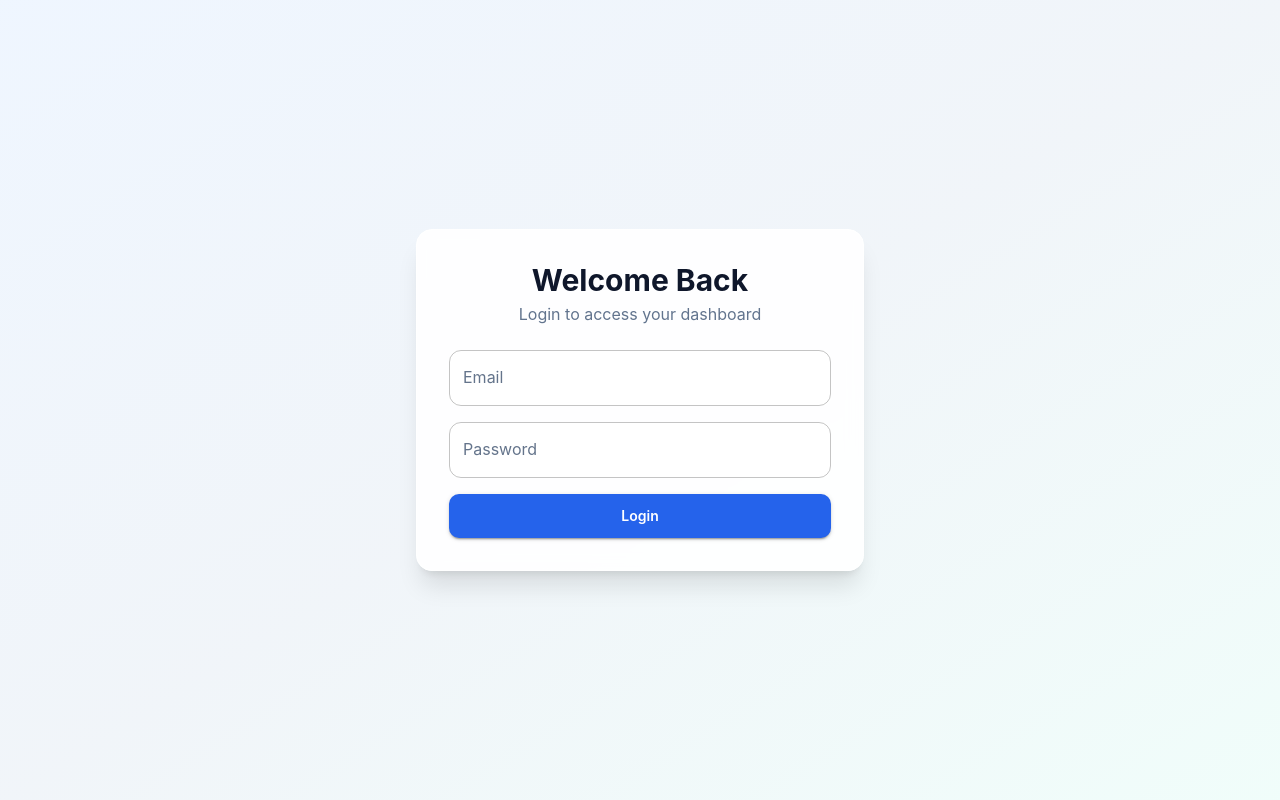
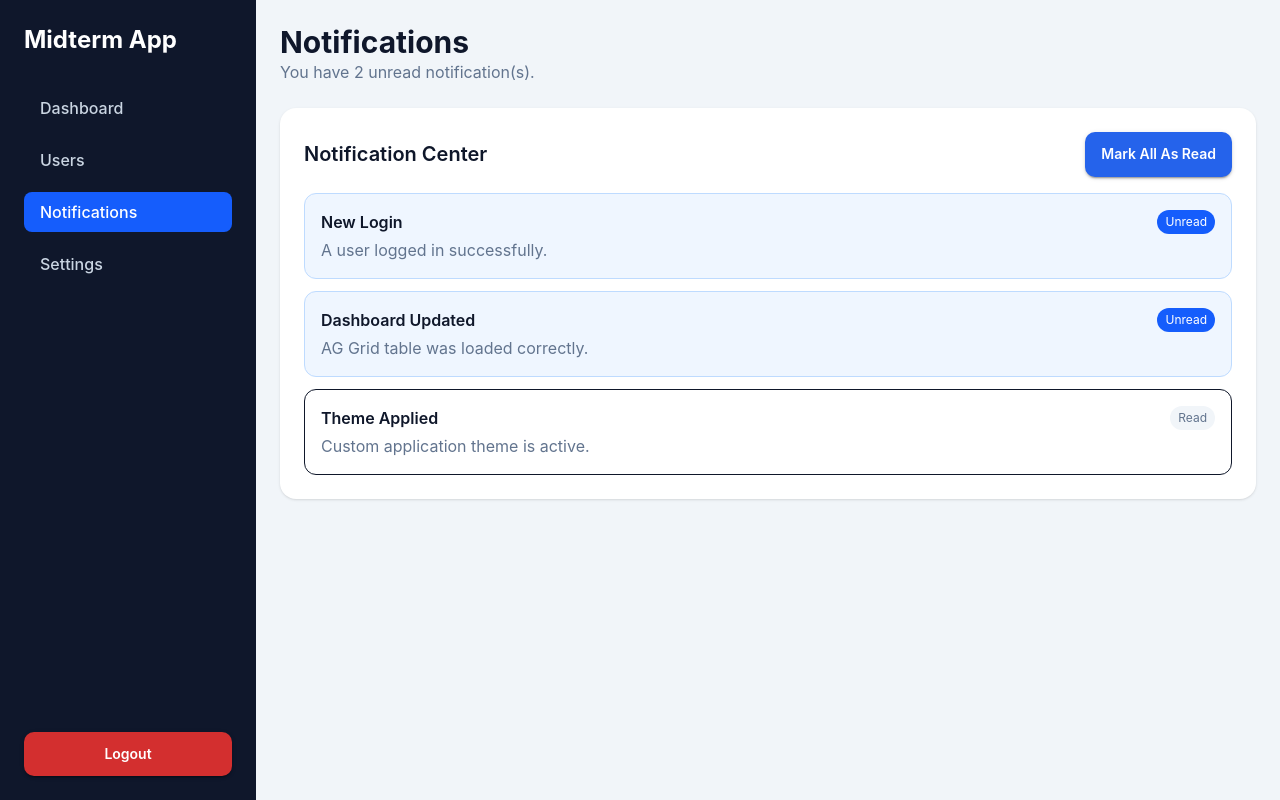
Before and after one commit to fyslhlu/midterm-project, a React (Vite) app: page /notifications in a window 1280 px wide. Before the commit this address led to /login. Built offline with nearby package versions, Linux system fonts and the light colour scheme.

Commit message:
Add functional dashboard pages

```diff
--- a/src/layouts/DashboardLayout.tsx
+++ b/src/layouts/DashboardLayout.tsx
@@ -1,19 +1,48 @@
-import { Outlet } from "react-router-dom";
+import { NavLink, Outlet, useNavigate } from "react-router-dom";
+import { Button } from "@mui/material";
+import { showSuccessToast } from "@/services/toastService";
 
 function DashboardLayout() {
+  const navigate = useNavigate();
+
+  const handleLogout = () => {
+    showSuccessToast("Logged out successfully");
+    navigate("/login");
+  };
+
+  const linkClass = ({ isActive }: { isActive: boolean }) =>
+    `px-4 py-2 rounded-lg font-medium transition ${
+      isActive
+        ? "bg-blue-600 text-white"
+        : "text-slate-300 hover:bg-slate-800 hover:text-white"
+    }`;
+
   return (
     <div className="min-h-screen flex bg-slate-100">
-      <aside className="w-64 bg-slate-900 text-white p-6 hidden md:block">
+      <aside className="w-64 bg-slate-900 text-white p-6 hidden md:flex md:flex-col">
         <h2 className="text-2xl font-bold mb-8">Midterm App</h2>
 
-        <nav className="flex flex-col gap-3">
-          <span className="bg-blue-600 px-4 py-2 rounded-lg font-medium">
+        <nav className="flex flex-col gap-3 flex-1">
+          <NavLink to="/dashboard" className={linkClass}>
             Dashboard
-          </span>
-          <span className="text-slate-300 px-4 py-2">Users</span>
-          <span className="text-slate-300 px-4 py-2">Reports</span>
-          <span className="text-slate-300 px-4 py-2">Settings</span>
+          </NavLink>
+
+          <NavLink to="/users" className={linkClass}>
+            Users
+          </NavLink>
+
+          <NavLink to="/notifications" className={linkClass}>
+            Notifications
+          </NavLink>
+
+          <NavLink to="/settings" className={linkClass}>
+            Settings
+          </NavLink>
         </nav>
+
+        <Button variant="contained" color="error" onClick={handleLogout}>
+          Logout
+        </Button>
       </aside>
 
       <main className="flex-1 p-6">
--- /dev/null
+++ b/src/pages/Notifications.tsx
@@ -0,0 +1,96 @@
+import { useState } from "react";
+import { Button } from "@mui/material";
+import { showSuccessToast } from "@/services/toastService";
+
+type NotificationItem = {
+  id: number;
+  title: string;
+  message: string;
+  read: boolean;
+};
+
+function Notifications() {
+  const [notifications, setNotifications] = useState<NotificationItem[]>([
+    {
+      id: 1,
+      title: "New Login",
+      message: "A user logged in successfully.",
+      read: false,
+    },
+    {
+      id: 2,
+      title: "Dashboard Updated",
+      message: "AG Grid table was loaded correctly.",
+      read: false,
+    },
+    {
+      id: 3,
+      title: "Theme Applied",
+      message: "Custom application theme is active.",
+      read: true,
+    },
+  ]);
+
+  const unreadCount = notifications.filter((item) => !item.read).length;
+
+  const markAllAsRead = () => {
+    setNotifications((prev) =>
+      prev.map((item) => ({
+        ...item,
+        read: true,
+      }))
+    );
+
+    showSuccessToast("All notifications marked as read");
+  };
+
+  return (
+    <div className="flex flex-col gap-6">
+      <div>
+        <h1 className="text-3xl font-bold text-slate-900">Notifications</h1>
+        <p className="text-slate-500">
+          You have {unreadCount} unread notification(s).
+        </p>
+      </div>
+
+      <div className="bg-white rounded-2xl shadow p-6">
+        <div className="flex items-center justify-between mb-4">
+          <h2 className="text-xl font-semibold">Notification Center</h2>
+
+          <Button variant="contained" onClick={markAllAsRead}>
+            Mark All As Read
+          </Button>
+        </div>
+
+        <div className="flex flex-col gap-3">
+          {notifications.map((notification) => (
+            <div
+              key={notification.id}
+              className={`border rounded-xl p-4 ${
+                notification.read ? "bg-white" : "bg-blue-50 border-blue-200"
+              }`}
+            >
+              <div className="flex items-center justify-between">
+                <h3 className="font-semibold">{notification.title}</h3>
+
+                <span
+                  className={`text-xs px-2 py-1 rounded-full ${
+                    notification.read
+                      ? "bg-slate-100 text-slate-500"
+                      : "bg-blue-600 text-white"
+                  }`}
+                >
+                  {notification.read ? "Read" : "Unread"}
+                </span>
+              </div>
+
+              <p className="text-slate-500 mt-1">{notification.message}</p>
+            </div>
+          ))}
+        </div>
+      </div>
+    </div>
+  );
+}
+
+export default Notifications;
--- /dev/null
+++ b/src/pages/Settings.tsx
@@ -0,0 +1,70 @@
+import { useState } from "react";
+import {
+  Button,
+  Switch,
+  TextField,
+  FormControlLabel,
+} from "@mui/material";
+import { showSuccessToast } from "@/services/toastService";
+
+function Settings() {
+  const [profileName, setProfileName] = useState("Faysal Helou");
+  const [emailNotifications, setEmailNotifications] = useState(true);
+  const [darkSidebar, setDarkSidebar] = useState(true);
+
+  const handleSaveSettings = () => {
+    showSuccessToast("Settings saved successfully");
+  };
+
+  return (
+    <div className="flex flex-col gap-6">
+      <div>
+        <h1 className="text-3xl font-bold text-slate-900">Settings</h1>
+        <p className="text-slate-500">
+          Update your account and application preferences.
+        </p>
+      </div>
+
+      <div className="bg-white rounded-2xl shadow p-6 max-w-2xl">
+        <h2 className="text-xl font-semibold mb-4">Profile Settings</h2>
+
+        <div className="flex flex-col gap-4">
+          <TextField
+            label="Profile Name"
+            value={profileName}
+            onChange={(event) => setProfileName(event.target.value)}
+            fullWidth
+          />
+
+          <FormControlLabel
+            control={
+              <Switch
+                checked={emailNotifications}
+                onChange={(event) =>
+                  setEmailNotifications(event.target.checked)
+                }
+              />
+            }
+            label="Enable email notifications"
+          />
+
+          <FormControlLabel
+            control={
+              <Switch
+                checked={darkSidebar}
+                onChange={(event) => setDarkSidebar(event.target.checked)}
+              />
+            }
+            label="Use dark sidebar theme"
+          />
+
+          <Button variant="contained" onClick={handleSaveSettings}>
+            Save Settings
+          </Button>
+        </div>
+      </div>
+    </div>
+  );
+}
+
+export default Settings;
--- /dev/null
+++ b/src/pages/Users.tsx
@@ -0,0 +1,48 @@
+import { Button } from "@mui/material";
+import { showSuccessToast } from "@/services/toastService";
+
+function Users() {
+  const handleAddUser = () => {
+    showSuccessToast("User added successfully");
+  };
+
+  return (
+    <div className="flex flex-col gap-6">
+      <div>
+        <h1 className="text-3xl font-bold text-slate-900">Users</h1>
+        <p className="text-slate-500">
+          Manage users and user permissions from this page.
+        </p>
+      </div>
+
+      <div className="bg-white rounded-2xl shadow p-6">
+        <div className="flex items-center justify-between mb-4">
+          <h2 className="text-xl font-semibold">User Management</h2>
+
+          <Button variant="contained" onClick={handleAddUser}>
+            Add User
+          </Button>
+        </div>
+
+        <div className="grid grid-cols-1 md:grid-cols-3 gap-4">
+          <div className="border rounded-xl p-4">
+            <h3 className="font-semibold">Faysal Helou</h3>
+            <p className="text-slate-500">Admin</p>
+          </div>
+
+          <div className="border rounded-xl p-4">
+            <h3 className="font-semibold">Ali Ahmad</h3>
+            <p className="text-slate-500">User</p>
+          </div>
+
+          <div className="border rounded-xl p-4">
+            <h3 className="font-semibold">Sara Khaled</h3>
+            <p className="text-slate-500">Manager</p>
+          </div>
+        </div>
+      </div>
+    </div>
+  );
+}
+
+export default Users;
--- a/src/routes/AppRoutes.tsx
+++ b/src/routes/AppRoutes.tsx
@@ -1,11 +1,14 @@
 import { Routes, Route, Navigate } from "react-router-dom";
 
-import AuthLayout from "../layouts/AuthLayout";
-import DashboardLayout from "../layouts/DashboardLayout";
+import AuthLayout from "@/layouts/AuthLayout";
+import DashboardLayout from "@/layouts/DashboardLayout";
 
-import Login from "../pages/Login";
-import Signup from "../pages/Signup";
-import Dashboard from "../pages/Dashboard";
+import Login from "@/pages/Login";
+import Signup from "@/pages/Signup";
+import Dashboard from "@/pages/Dashboard";
+import Users from "@/pages/Users";
+import Notifications from "@/pages/Notifications";
+import Settings from "@/pages/Settings";
 
 function AppRoutes() {
   return (
@@ -18,7 +21,10 @@ function AppRoutes() {
       </Route>
 
       <Route element={<DashboardLayout />}>
-       <Route path="/dashboard" element={<Dashboard />} />
+        <Route path="/dashboard" element={<Dashboard />} />
+        <Route path="/users" element={<Users />} />
+        <Route path="/notifications" element={<Notifications />} />
+        <Route path="/settings" element={<Settings />} />
       </Route>
 
       <Route path="*" element={<Navigate to="/login" />} />
```
